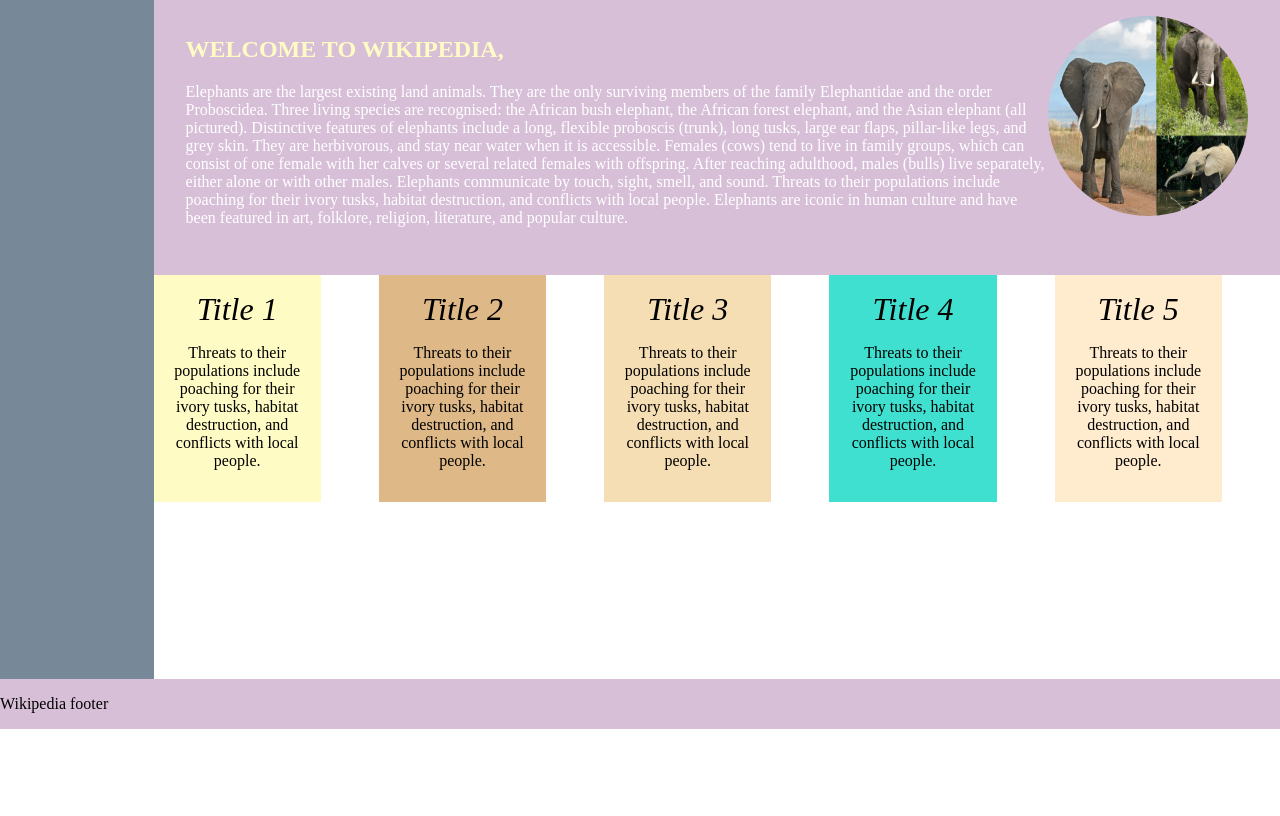
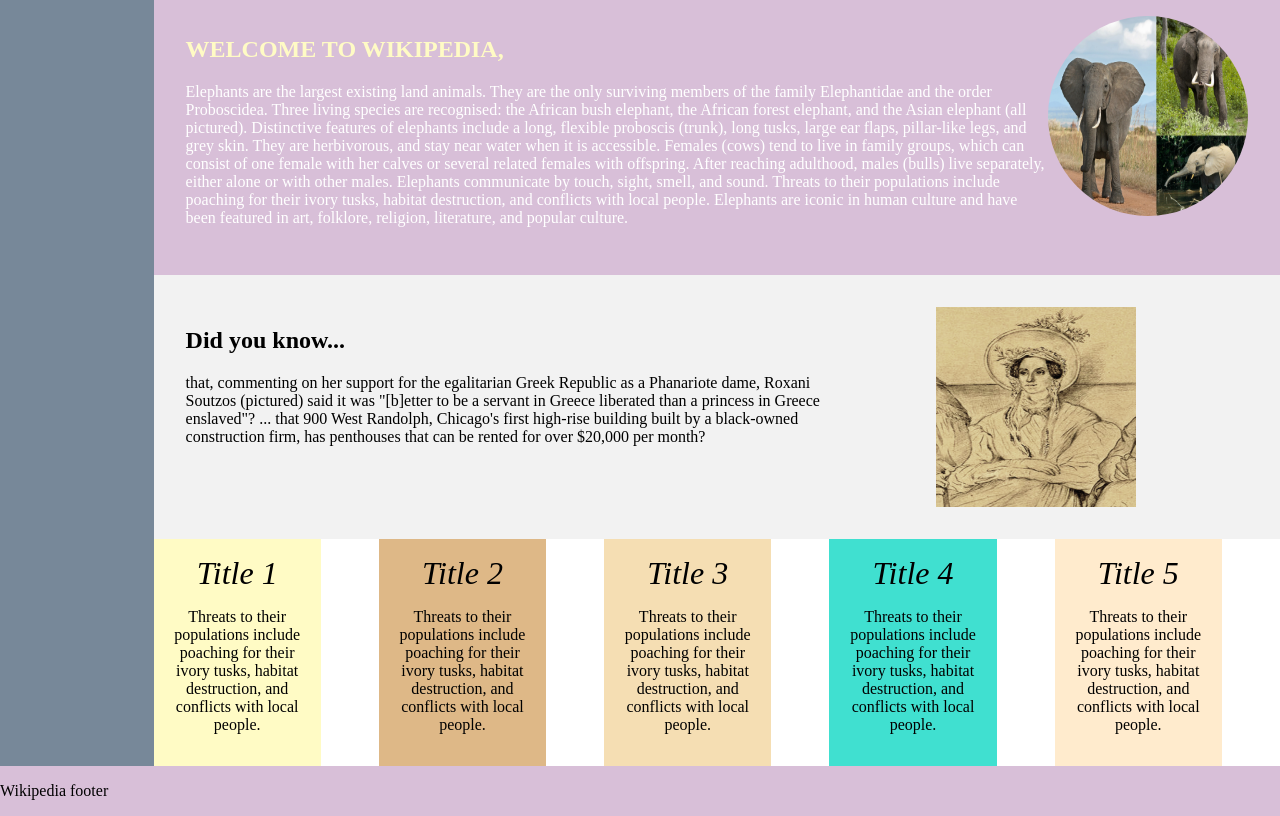
Before and after one commit to mahadev-chaurasiya/CSS-Grid-Layout-Module, a website: page index.html in a window 1280 px wide. Shown: the part 71-887 px from the top of the page. Before the commit the page ends 800 px from the top, so only its background shows below. Drawn offline with Linux system fonts and the light colour scheme.

Commit message:
Grid allignment

```diff
--- a/css/main.css
+++ b/css/main.css
@@ -84,7 +84,13 @@
 }
 .main {
   grid-area: right;
-  grid-template-rows: 51px fit-content(30%) 40%;
+  grid-template-rows: 51px fi t-content(30%) 40%;
+  /* grid-template-columns: 400px; */
+  /* grid-template-columns: 200px 200px; */
+  /* justify-content: space-between;  */
+  /* justify-content: space-around; */
+
+  display: grid;
 }
 footer {
   grid-area: footer;
@@ -139,3 +145,17 @@
 ul#branches li:nth-child(5){
     background-color: blanchedalmond;
 }
+
+section#doYou{
+    background-color: #F2F2F2;
+    padding: 2em;
+    display: grid;
+    grid-template-columns: 1.5fr 1fr;
+    align-items: space-around;
+}
+
+#imgRox{
+    width: 200px;
+    height: 200px;
+    align-self: center;
+}
--- a/index.html
+++ b/index.html
@@ -47,6 +47,16 @@
         </div>
         <img src="img/Elephant_Diversity.jpg" id="imgWiki" />
       </section>
+      <section id="doYou">
+        <div id="content2">
+          <h1>Did you know...</h1>
+          <p>
+            that, commenting on her support for the egalitarian Greek Republic as a Phanariote dame, Roxani Soutzos (pictured) said it was "[b]etter to be a servant in Greece liberated than a princess in Greece enslaved"?
+... that 900 West Randolph, Chicago's first high-rise building built by a black-owned construction firm, has penthouses that can be rented for over $20,000 per month?
+          </p>
+        </div>
+        <img src="img/Roxani_Soutzos.png" id="imgRox" />
+      </section>
       <ul id="branches">
         <li>
             <i>Title 1</i>
```
Also changed, not shown: img/Roxani_Soutzos.png (added).
